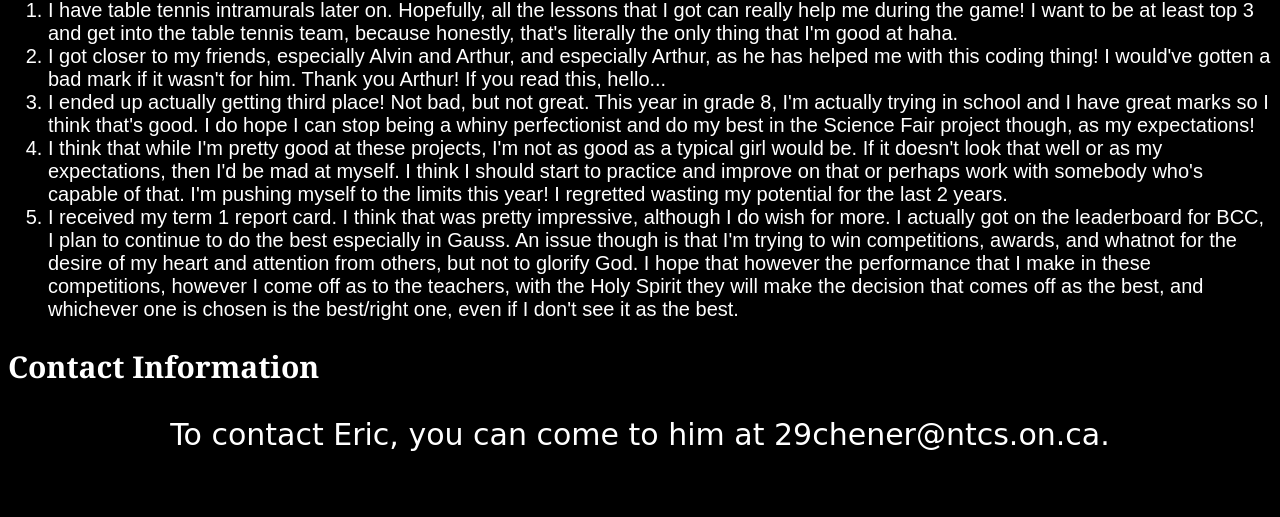
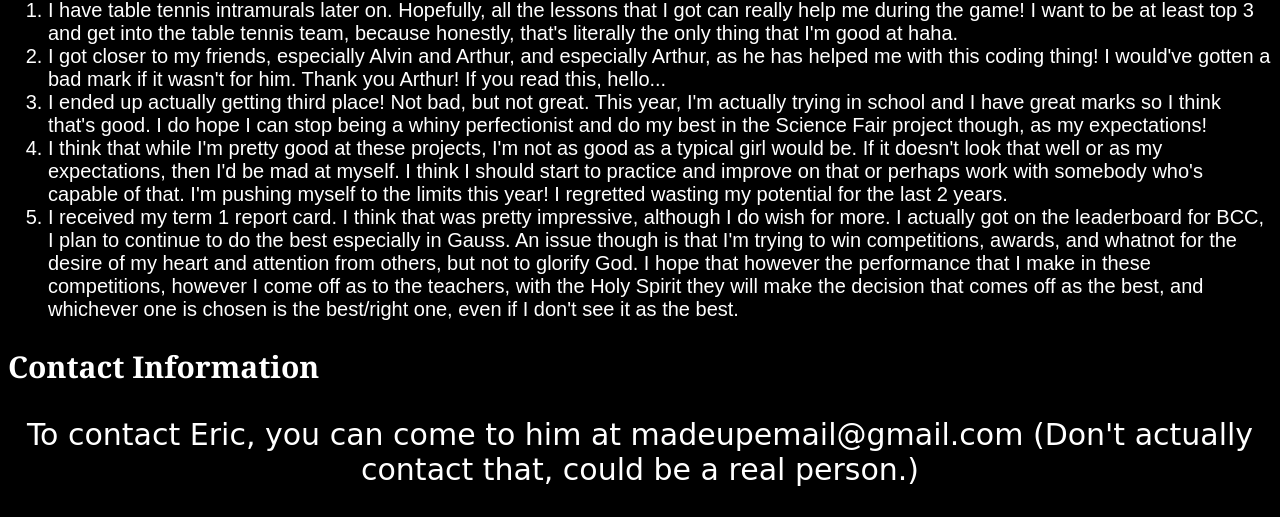
Before and after one commit to ericc9981/ericc9981.github.io, a plain HTML site: page index.html in a window 1280 px wide. Shown: the part 758-1275 px from the top of the page. Before the commit the page ends 1240 px from the top, so only its background shows below. Drawn offline with nearby package versions, Linux system fonts and the light colour scheme; files that its build step writes are made by us from their sources.

Commit message:
Update index.html

```diff
--- a/index.html
+++ b/index.html
@@ -33,7 +33,7 @@
     <ol>
       <li>I have table tennis intramurals later on. Hopefully, all the lessons that I got can really help me during the game! I want to be at least top 3 and get into the table tennis team, because honestly, that's literally the only thing that I'm good at haha.</li>
       <li>I got closer to my friends, especially Alvin and Arthur, and especially Arthur, as he has helped me with this coding thing! I would've gotten a bad mark if it wasn't for him. Thank you Arthur! If you read this, hello...</li>
-      <li>I ended up actually getting third place! Not bad, but not great. This year in grade 8, I'm actually trying in school and I have great marks so I think that's good. I do hope I can stop being a whiny perfectionist and do my best in the Science Fair project though, as my expectations!</li>
+      <li>I ended up actually getting third place! Not bad, but not great. This year, I'm actually trying in school and I have great marks so I think that's good. I do hope I can stop being a whiny perfectionist and do my best in the Science Fair project though, as my expectations!</li>
       <li>I think that while I'm pretty good at these projects, I'm not as good as a typical girl would be. If it doesn't look that well or as my expectations, then I'd be mad at myself. I think I should start to practice and improve on that or perhaps work with somebody who's capable of that. I'm pushing myself to the limits this year! I regretted wasting my potential for the last 2 years.</li>
       <li>I received my term 1 report card. I think that was pretty impressive, although I do wish for more. I actually got on the leaderboard for BCC, I plan to continue to do the best especially in Gauss. An issue though is that I'm trying to win competitions, awards, and whatnot for the desire of my heart and attention from others, but not to glorify God. I hope that however the performance that I make in these competitions, however I come off as to the teachers, with the Holy Spirit they will make the decision that comes off as the best, and whichever one is chosen is the best/right one, even if I don't see it as the best.</li>
     </ol>
@@ -42,7 +42,7 @@
 
     <div class = "contact">
     <h2>Contact Information</h2>
-    <p>To contact Eric, you can come to him at 29chener@ntcs.on.ca.</p>
+    <p>To contact Eric, you can come to him at madeupemail@gmail.com (Don't actually contact that, could be a real person.)</p>
     </div>
 </body>
 </html>
```
